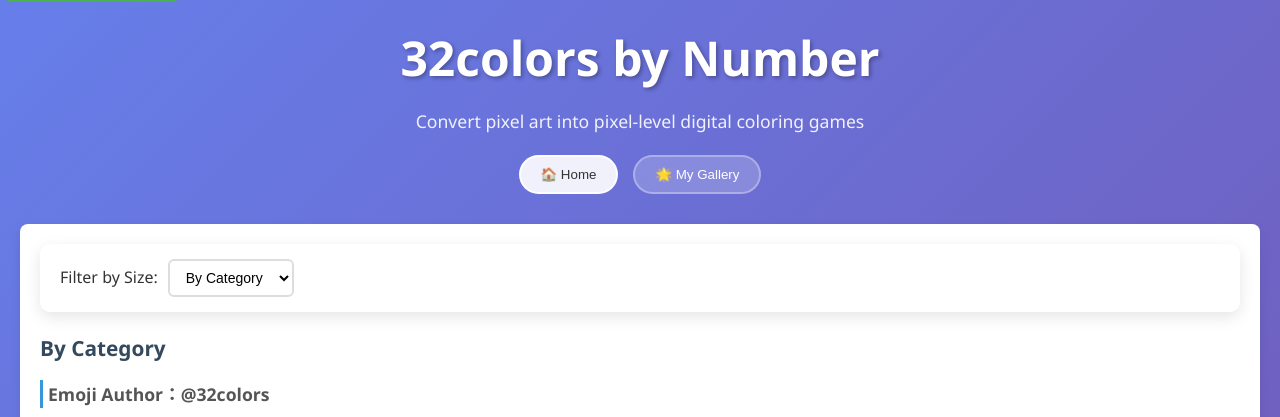
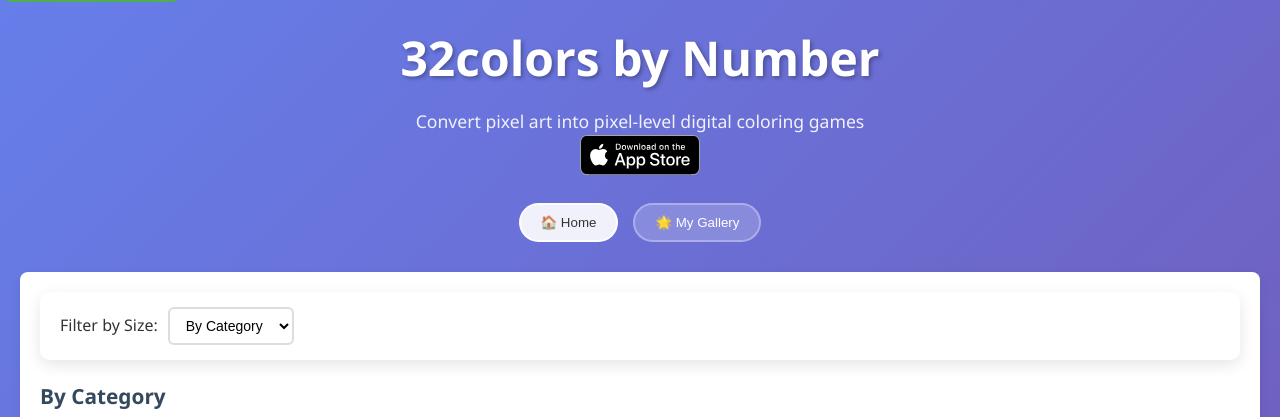
Before and after one commit to JobYu/32colors, a plain HTML site: page index.html in a window 1280 px wide. Shown: the top 417 px of the page. Drawn offline with Linux system fonts and the light colour scheme.

Commit message:
update iOS version

```diff
--- a/index.html
+++ b/index.html
@@ -145,6 +145,19 @@
         <header class="header" role="banner">
             <h1>32colors by Number</h1>
             <p>Convert pixel art into pixel-level digital coloring games</p>
+
+            <!-- App Store Download Link -->
+            <div class="app-store-download">
+                <a href="https://apps.apple.com/us/app/32colors-pixel-art-gallery/id6747303220"
+                   target="_blank"
+                   rel="noopener noreferrer"
+                   aria-label="Download 32colors on the App Store">
+                    <img src="badge-download-on-the-app-store.svg"
+                         alt="Download on the App Store"
+                         width="120"
+                         height="40">
+                </a>
+            </div>
 
             <!-- Navigation Menu -->
             <nav class="navigation" role="navigation" aria-label="Main navigation">
```
Also changed, not shown: badge-download-on-the-app-store.svg (added).
